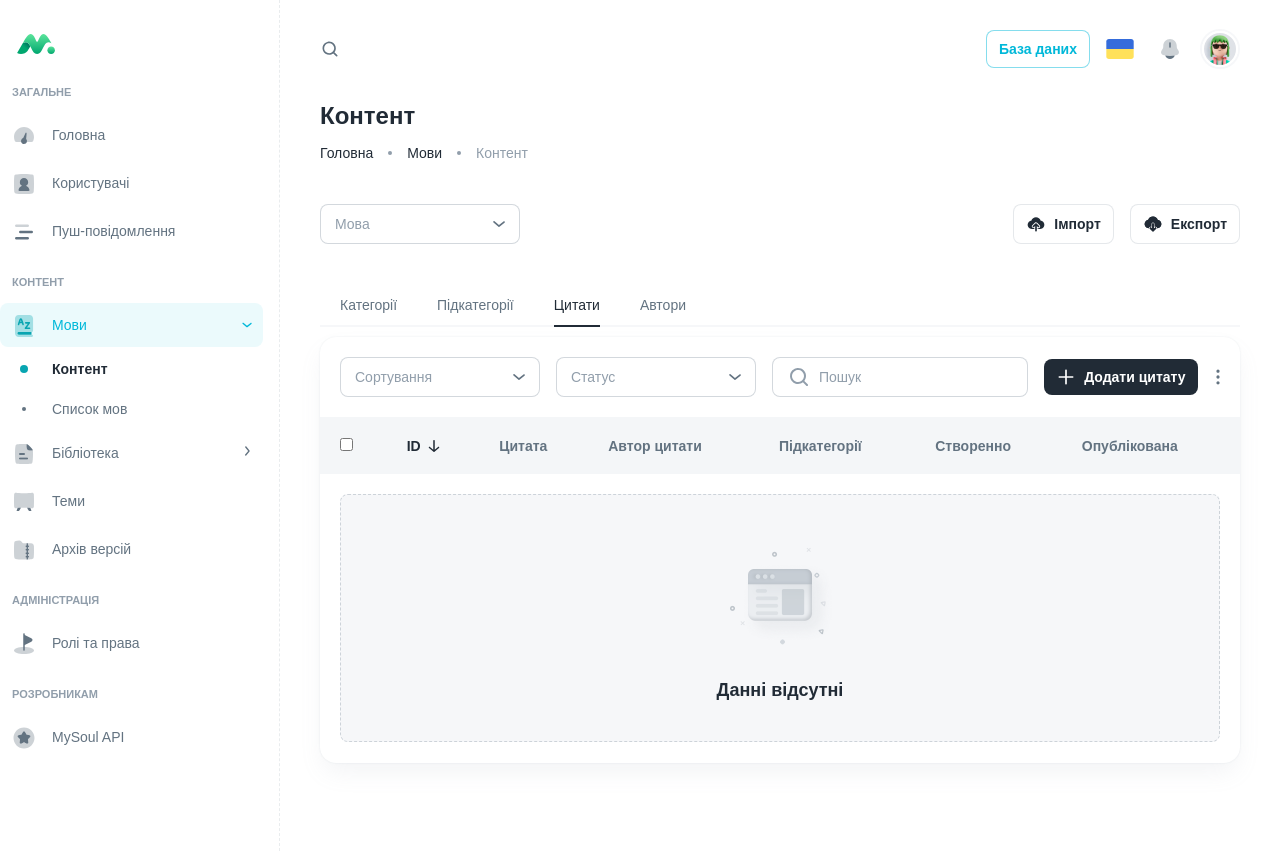
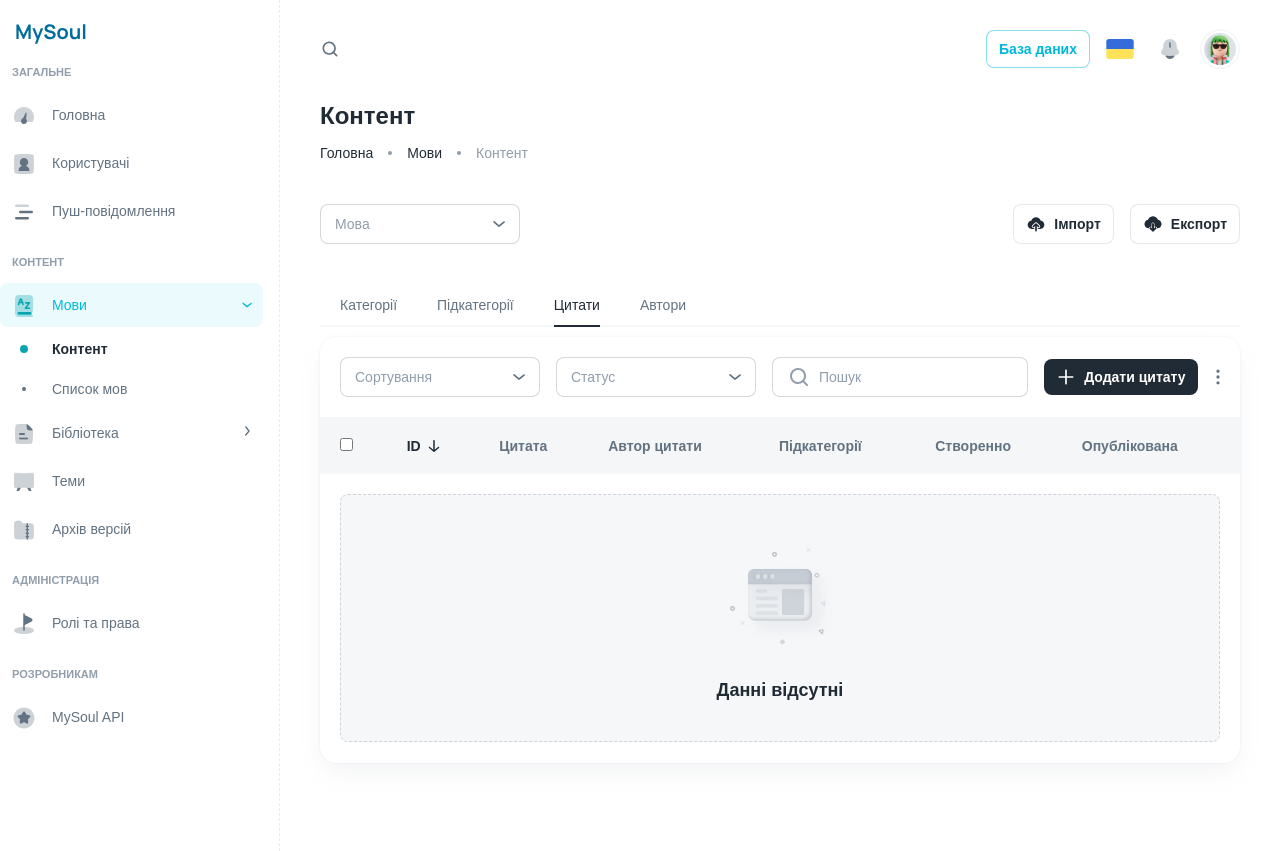
Before and after one commit to valerykonst/MotivationAdmin, a plain HTML site: page content-admin.html in a window 1280 px wide. Drawn offline with Linux system fonts and the light colour scheme; a web font is replaced by a local one.

Commit message:
updated logo

```diff
--- a/content-admin.html
+++ b/content-admin.html
@@ -14,7 +14,7 @@
     <main class="container fullheight">
         <!--Меню-->
         <div class="menu-container">
-            <img style="margin: 24px 0 0 16px;" width="40" height="40" src="images/MySoulAppLogo.svg" alt="">
+            <img style="margin: 24px 0 0 16px;" src="images/MySoul.svg" alt="">
 
             <div class="menu-title">Загальне</div>
             <menu>
```
Also changed, not shown: images-admin.html (+1 -1 lines), languages-admin.html (+1 -1 lines), images/MySoul.svg (added).
